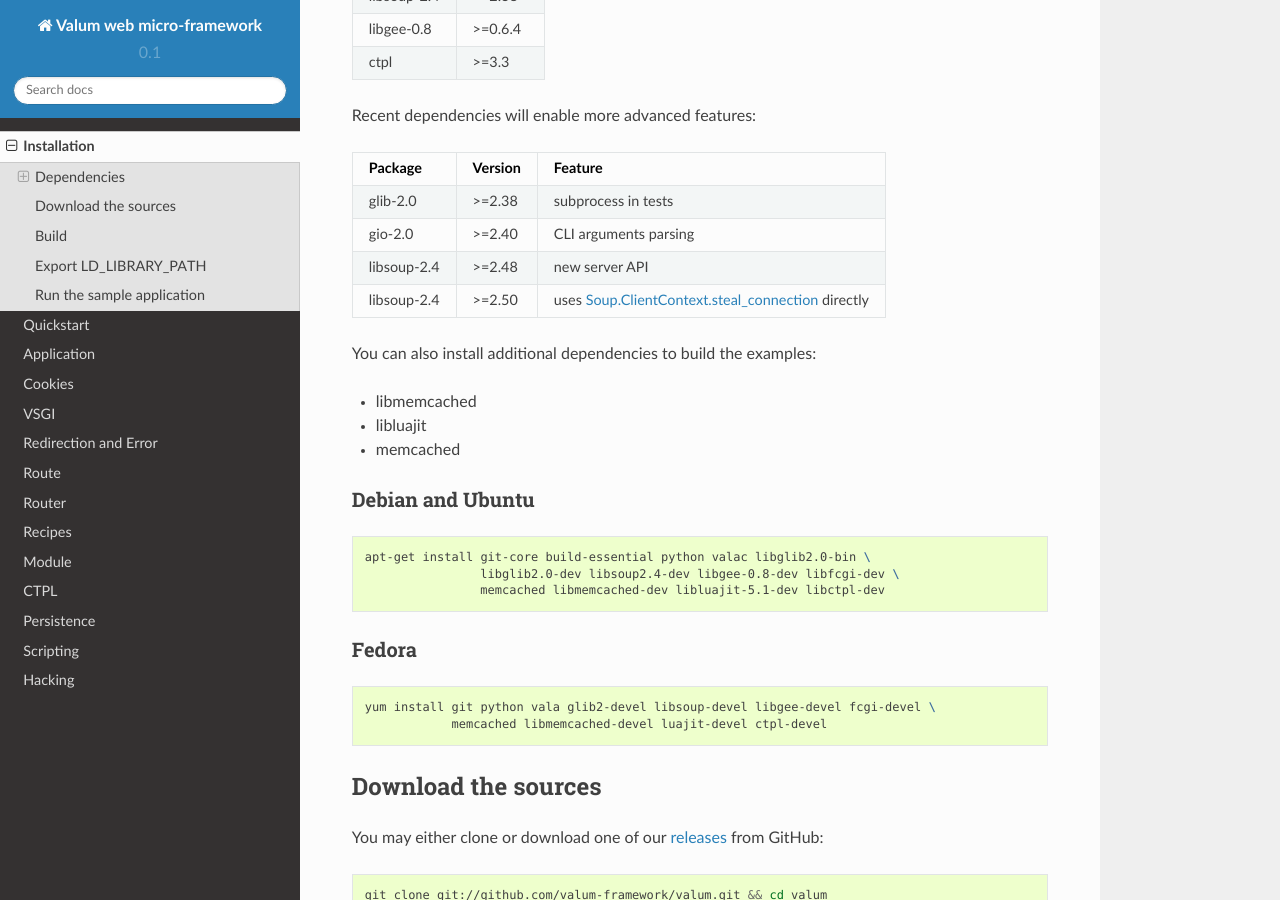
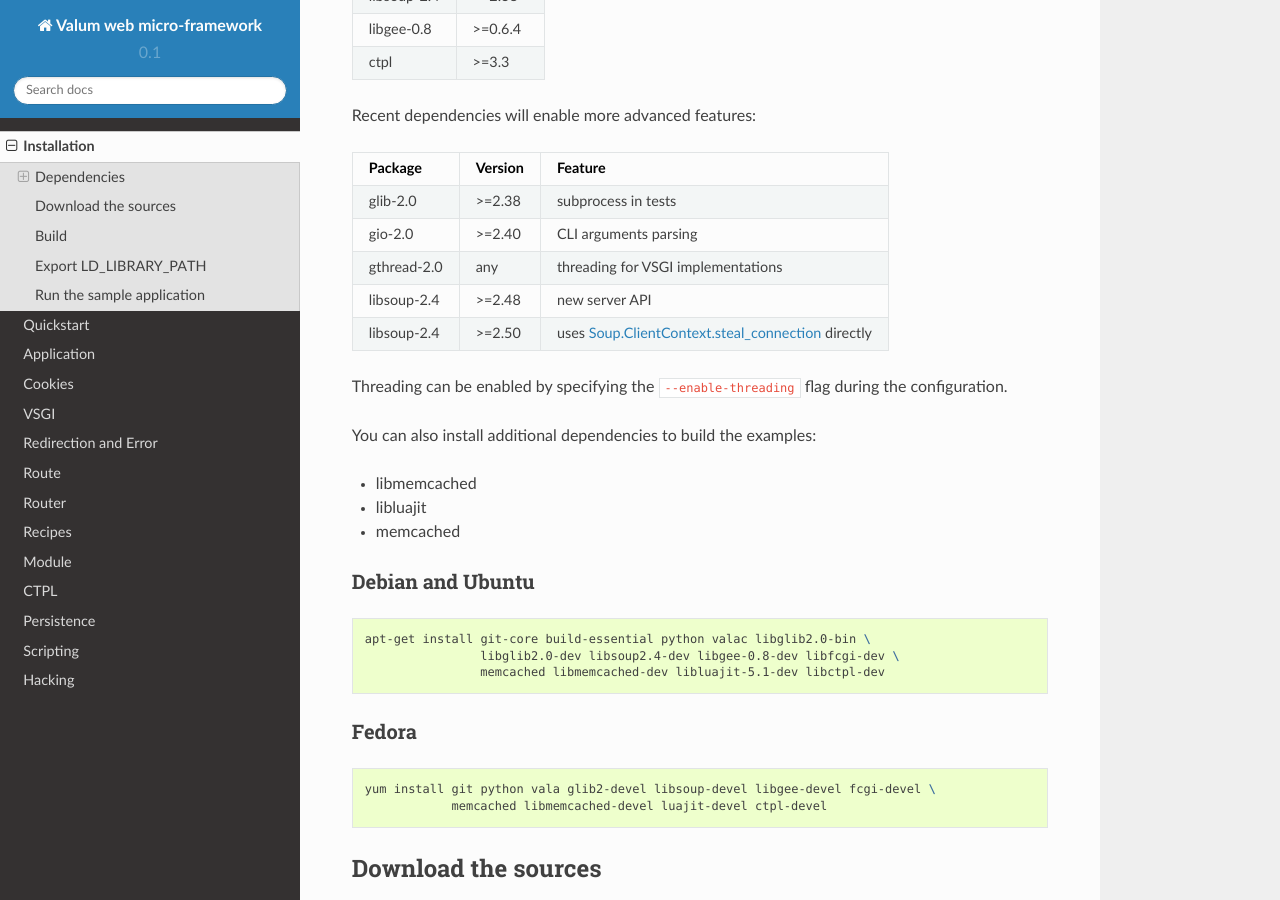
Before and after one commit to valum-framework/valum, a Sphinx documentation site: the page built from docs/installation.rst, in a window 1280 px wide and 900 px high, scrolled down 521 px. Built offline with Sphinx 7.4.7 and the Read the Docs theme 2.0.0, drawn with Linux system fonts in a browser that asks for light colours; pages that are not in the unit, such as notebooks, are missing from menus.

Commit message:
Updates waf to 1.8.11 and uses the valac threading fix.
waf-1.8.11 has fixed the '--thread' option for valac, so we use that
instead of defining 'VALAFLAGS'.

Documents the option in the installation procedure.

```diff
--- a/docs/installation.rst
+++ b/docs/installation.rst
@@ -40,10 +40,15 @@
 +-------------+---------+------------------------------------------------------+
 | gio-2.0     | >=2.40  | CLI arguments parsing                                |
 +-------------+---------+------------------------------------------------------+
+| gthread-2.0 | any     | threading for VSGI implementations                   |
++-------------+---------+------------------------------------------------------+
 | libsoup-2.4 | >=2.48  | new server API                                       |
 +-------------+---------+------------------------------------------------------+
 | libsoup-2.4 | >=2.50  | uses `Soup.ClientContext.steal_connection`_ directly |
 +-------------+---------+------------------------------------------------------+
+
+Threading can be enabled by specifying the ``--enable-threading`` flag during
+the configuration.
 
 You can also install additional dependencies to build the examples:
 
```
Also changed, not shown: 2 other files.
